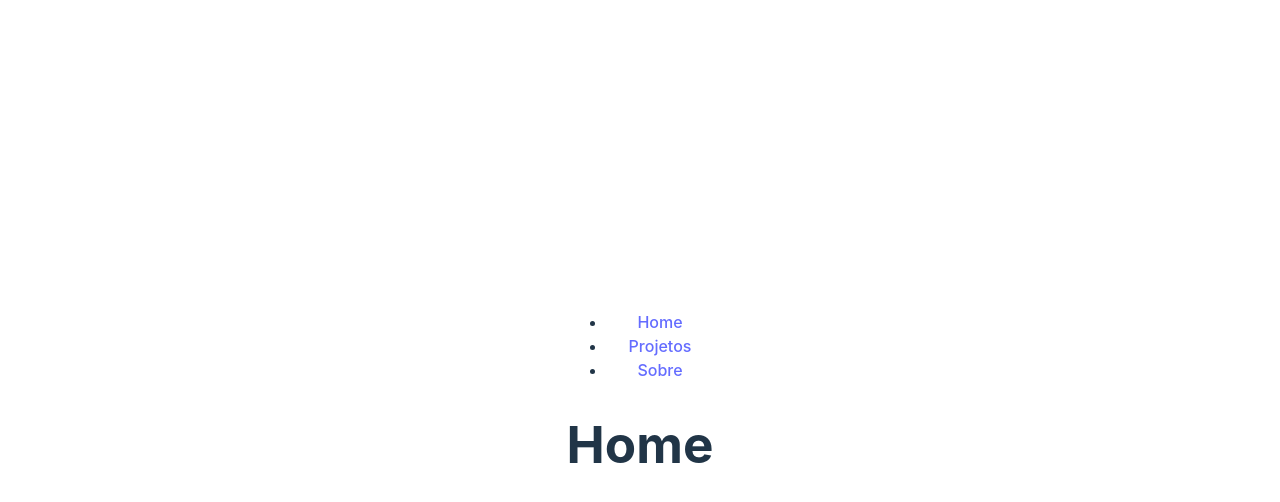
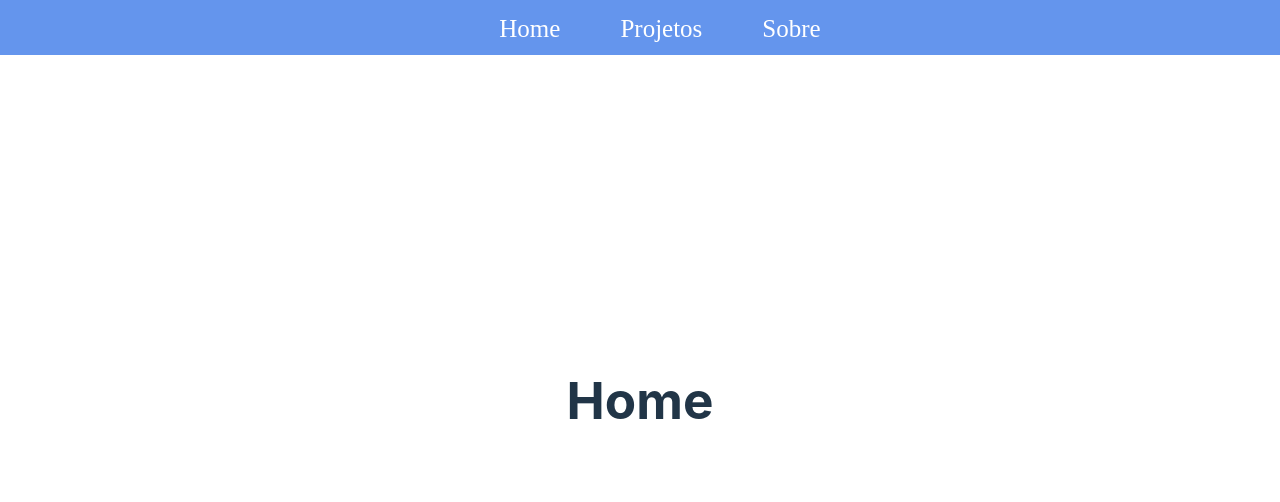
Before and after one commit to kswelder/portifolio, a React (Vite) app: page / in a window 1280 px wide. Shown: the top 502 px of the page. Built offline with nearby package versions, Linux system fonts and the light colour scheme.

Commit message:
Estilizando menu vertical e estilizando Link

```diff
--- a/src/styles/HeaderNavComponents.css
+++ b/src/styles/HeaderNavComponents.css
@@ -0,0 +1,47 @@
+header {
+    margin: auto;
+    padding: 0;
+    position: fixed;
+    top: 0;
+    left: 0;
+    display: grid;
+    width: 100%;
+    height: 55px;
+    place-items: center;
+    background-color: cornflowerblue;
+}
+header ul {
+    width: 100%;
+    height: auto;
+    position: relative;
+    display: flex;
+    list-style-type: none;
+    margin: auto;
+}
+header ul li {
+    margin: 0;
+    float: left;
+    padding: 10px 5px;
+}
+header ul li div {
+    width: 90%;
+    height: 4px;
+    background-color: rgba(0, 0, 0, 0);
+    margin: auto;
+    transition: 400ms;
+}
+header ul li:hover .link {
+    color: black;
+}
+header ul li:hover div {
+    background-color: black;
+    border-radius: 60px;
+}
+.link {
+    padding: 5px 25px;
+    color: white;
+    font-size: 25px;
+    font-family: "Avenir";
+    font-weight: 400;
+    transition: 600ms;
+}
```
